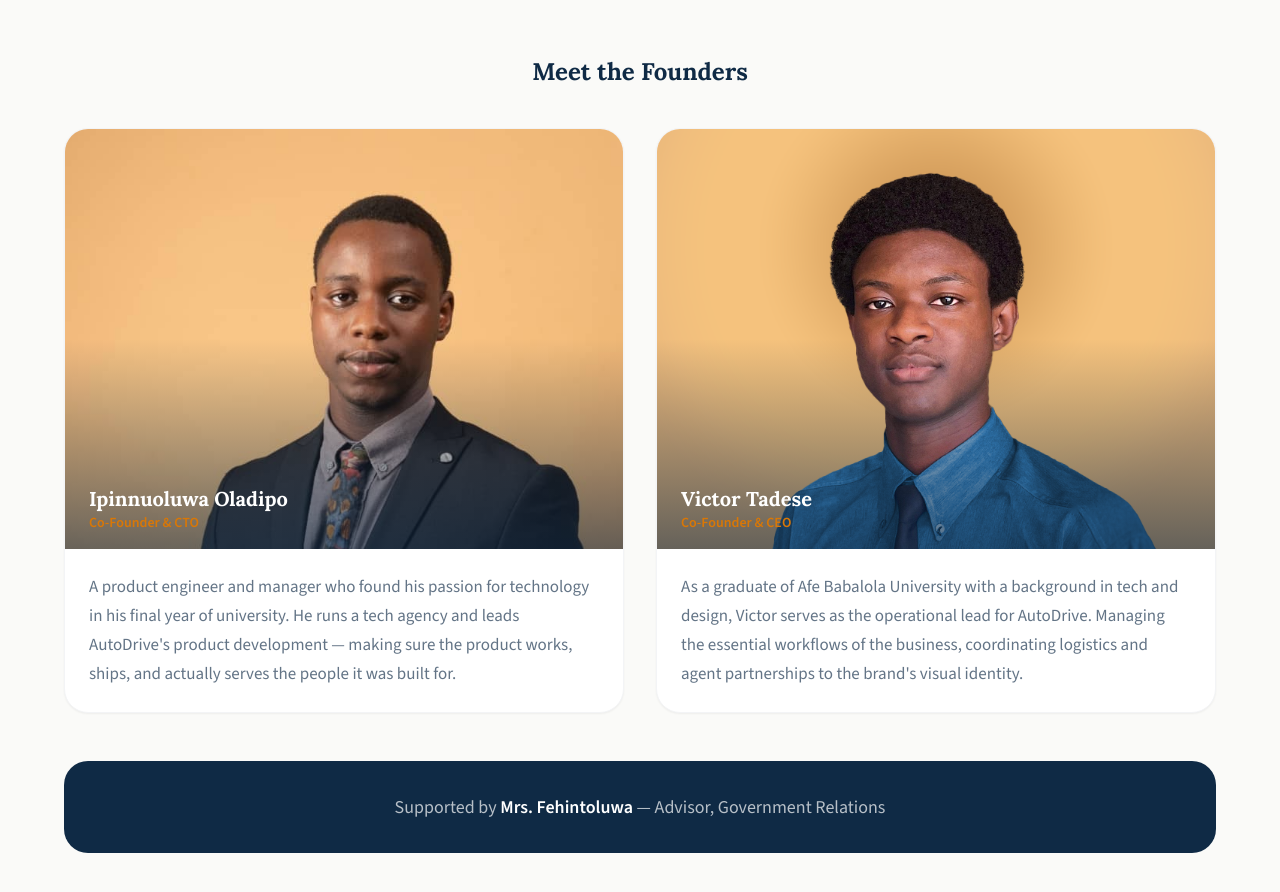
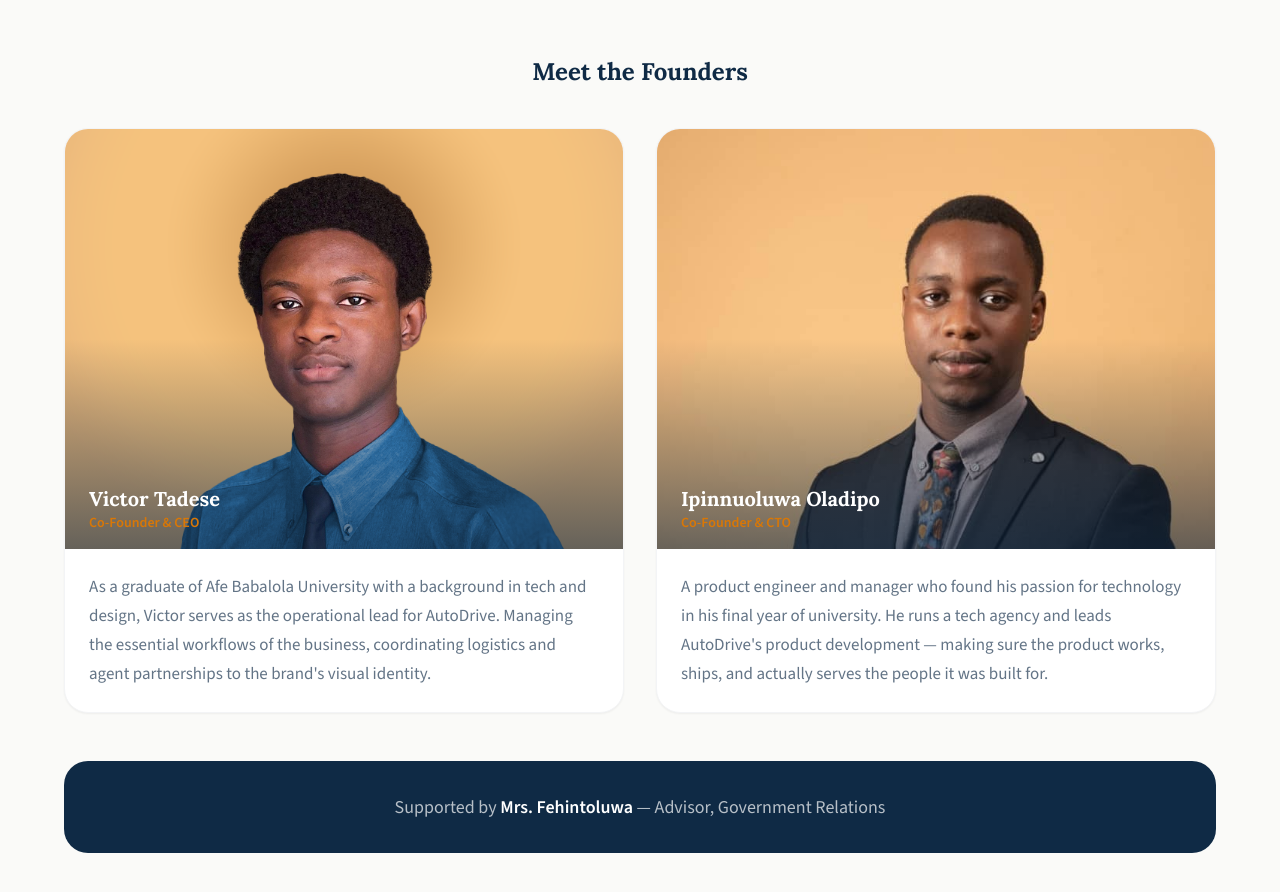
Before and after one commit to AUTODRIVE-NG/Autodrive-Website-, a Next.js app: page /why-autodrive in a window 1280 px wide. Shown: the part 1840-2732 px from the top of the page. Built offline with nearby package versions, Linux system fonts and the light colour scheme.

Commit message:
Reorder founders: CEO first, CTO second

```diff
--- a/src/components/OurStoryInline.tsx
+++ b/src/components/OurStoryInline.tsx
@@ -5,16 +5,16 @@ import Image from "next/image";
 
 const founders = [
   {
+    name: "Victor Tadese",
+    role: "Co-Founder & CEO",
+    bio: "As a graduate of Afe Babalola University with a background in tech and design, Victor serves as the operational lead for AutoDrive. Managing the essential workflows of the business, coordinating logistics and agent partnerships to the brand's visual identity.",
+    photo: "/images/founder-victor.png",
+  },
+  {
     name: "Ipinnuoluwa Oladipo",
     role: "Co-Founder & CTO",
     bio: "A product engineer and manager who found his passion for technology in his final year of university. He runs a tech agency and leads AutoDrive's product development — making sure the product works, ships, and actually serves the people it was built for.",
     photo: "/images/founder-ipinnu.jpg",
-  },
-  {
-    name: "Victor Tadese",
-    role: "Co-Founder & CEO",
-    bio: "As a graduate of Afe Babalola University with a background in tech and design, Victor serves as the operational lead for AutoDrive. Managing the essential workflows of the business, coordinating logistics and agent partnerships to the brand's visual identity.",
-    photo: "/images/founder-victor.png",
   },
 ];
 
```
